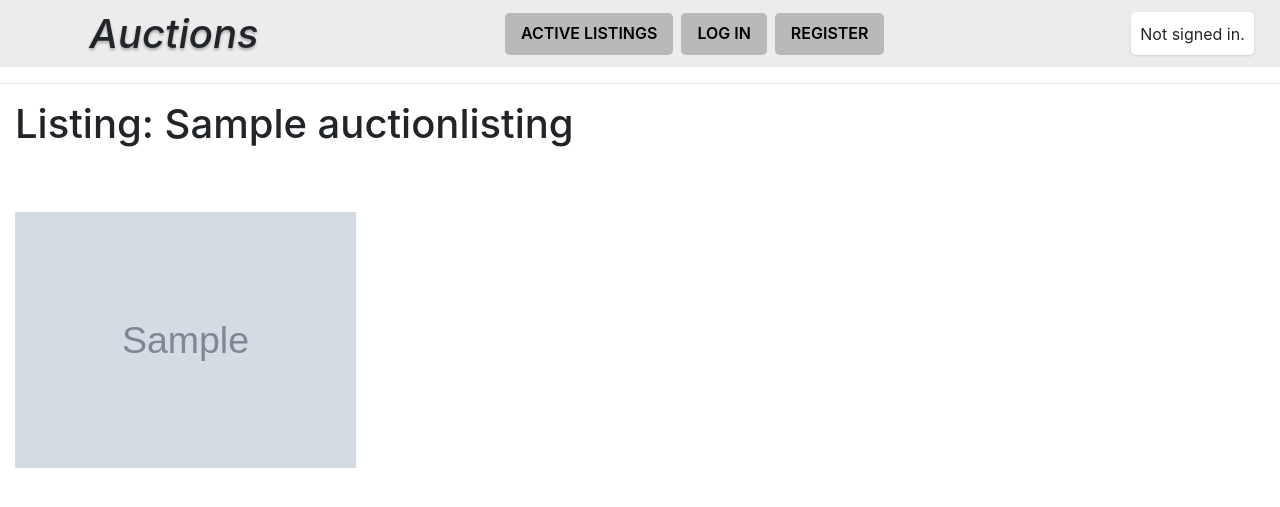
After one commit to Matheus-IT/commerce, a Django app: page /listings/1 in a window 1280 px wide. The commit adds this page. Shown: the top 507 px of the page. Run offline with Django 3.2, Linux system fonts and the light colour scheme; tables that the repository leaves empty hold one stand-in row (values such as "Sample post"); grey boxes marked "Sample" are stand-in pictures; some libraries are stand-ins or nearby versions.

Commit message:
base for listingPage

```diff
--- a/auctions/static/auctions/sass/_layout.scss
+++ b/auctions/static/auctions/sass/_layout.scss
@@ -2,7 +2,7 @@
 	display: flex;
 	align-items: center;
 	justify-content: space-between;
-	padding: 0.6em;
+	padding: 0.6em 1.6em;
 	background-color: rgb(236, 236, 236);
 }
 
--- /dev/null
+++ b/auctions/static/auctions/sass/_listingPage.scss
@@ -0,0 +1,6 @@
+.listingPageContainer {
+	.listingImg {
+		max-width: 32em;
+		max-height: 16em;
+	}
+}
--- a/auctions/static/auctions/sass/styles.css
+++ b/auctions/static/auctions/sass/styles.css
@@ -22,7 +22,7 @@ h1, h2, h3, h4, h5, h6 {
   -webkit-box-pack: justify;
       -ms-flex-pack: justify;
           justify-content: space-between;
-  padding: 0.6em;
+  padding: 0.6em 1.6em;
   background-color: #ececec;
 }
 
@@ -94,4 +94,9 @@ h1, h2, h3, h4, h5, h6 {
   padding-left: 1em;
   font-family: normal "Times New Roman", sans-serif;
 }
+
+.listingPageContainer .listingImg {
+  max-width: 32em;
+  max-height: 16em;
+}
 /*# sourceMappingURL=styles.css.map */
--- a/auctions/static/auctions/sass/styles.scss
+++ b/auctions/static/auctions/sass/styles.scss
@@ -1,4 +1,5 @@
 @import "globals";
 @import "layout";
 @import "index";
+@import "listingPage";
 @import "createListingPage";
--- a/auctions/templates/auctions/index.html
+++ b/auctions/templates/auctions/index.html
@@ -15,7 +15,9 @@
                 {% endif %}
 
                 <div class="textRelated">
-                    <h3 class="auctionTitle">{{ auction.title }}</h3>
+                    <a href="{% url 'auctions:listingPage' auction.id %}">
+                        <h3 class="auctionTitle">{{ auction.title }}</h3>
+                    </a>
                     <strong>Price:</strong> ${{ auction.currentPrice }} <br>
                     <p>{{ auction.description }}</p>
                     <em>Created {{ auction.createdAt }}</em>
--- a/auctions/templates/auctions/layout.html
+++ b/auctions/templates/auctions/layout.html
@@ -3,6 +3,8 @@
 <!DOCTYPE html>
 <html lang="en">
 	<head>
+		<meta http-equiv="Content-Type" content="text/html;charset=UTF-8">
+		<meta name="viewport" content="width=device-width, initial-scale=1.0">
 		<title>{% block title %}Auctions{% endblock %}</title>
 		<link rel="stylesheet" href="https://stackpath.bootstrapcdn.com/bootstrap/4.4.1/css/bootstrap.min.css" integrity="sha384-Vkoo8x4CGsO3+Hhxv8T/Q5PaXtkKtu6ug5TOeNV6gBiFeWPGFN9MuhOf23Q9Ifjh" crossorigin="anonymous">
 		<link href="{% static 'auctions/sass/styles.css' %}" rel="stylesheet">
--- /dev/null
+++ b/auctions/templates/auctions/listingPage.html
@@ -0,0 +1,19 @@
+{% extends './layout.html' %}
+
+{% load static %}
+
+{% block title %}
+	{{ listing.title }}
+{% endblock %}
+
+{% block body %}
+	<div class="listingPageContainer">
+		<h1>Listing: {{ listing.title }}</h1>
+
+		{% if listing.imageUrl %}
+			<img class="listingImg" src={{ listing.imageUrl }} alt={{ listing.title }}>
+		{% else %}
+			<img class="listingImg" src="{% static 'auctions/Images/No_image_available.png' %}">
+		{% endif %}
+	</div>
+{% endblock %}
--- a/auctions/urls.py
+++ b/auctions/urls.py
@@ -9,5 +9,6 @@ urlpatterns = [
     path('login/', views.login_view, name='login'),
     path('logout/', views.logout_view, name='logout'),
     path('register/', views.register, name='register'),
-    path('create/', views.createListing, name='createListing')
+    path('create/', views.createListing, name='createListing'),
+    path('listings/<int:listingId>', views.listingPage, name='listingPage')
 ]
--- a/auctions/views.py
+++ b/auctions/views.py
@@ -2,6 +2,8 @@ from django.contrib.auth import authenticate, login, logout
 from django.http import HttpResponse, HttpResponseRedirect
 from django.shortcuts import render
 from django.urls import reverse
+
+from django.db import IntegrityError
 
 from .models import *
 
@@ -20,7 +22,6 @@ def login_view(request):
         username = request.POST['username']
         password = request.POST['password']
         user = authenticate(request, username=username, password=password)
-        print(user)
 
         # Check if authentication successful
         if user is not None:
@@ -40,8 +41,6 @@ def logout_view(request):
 
 
 def register(request):
-    from django.db import IntegrityError
-
     if request.method == 'POST':
         username = request.POST['username']
         email = request.POST['email']
@@ -106,3 +105,8 @@ def createListing(request):
             # give category choices as context to the select
             'categoryChoices': AuctionListing.CATEGORY_CHOICES
         })
+
+def listingPage(request, listingId):
+    auctionListing = AuctionListing.objects.filter(id=listingId)[0]
+
+    return render(request, 'auctions/listingPage.html', { 'listing': auctionListing })
```
Also changed, not shown: 1 other file.
